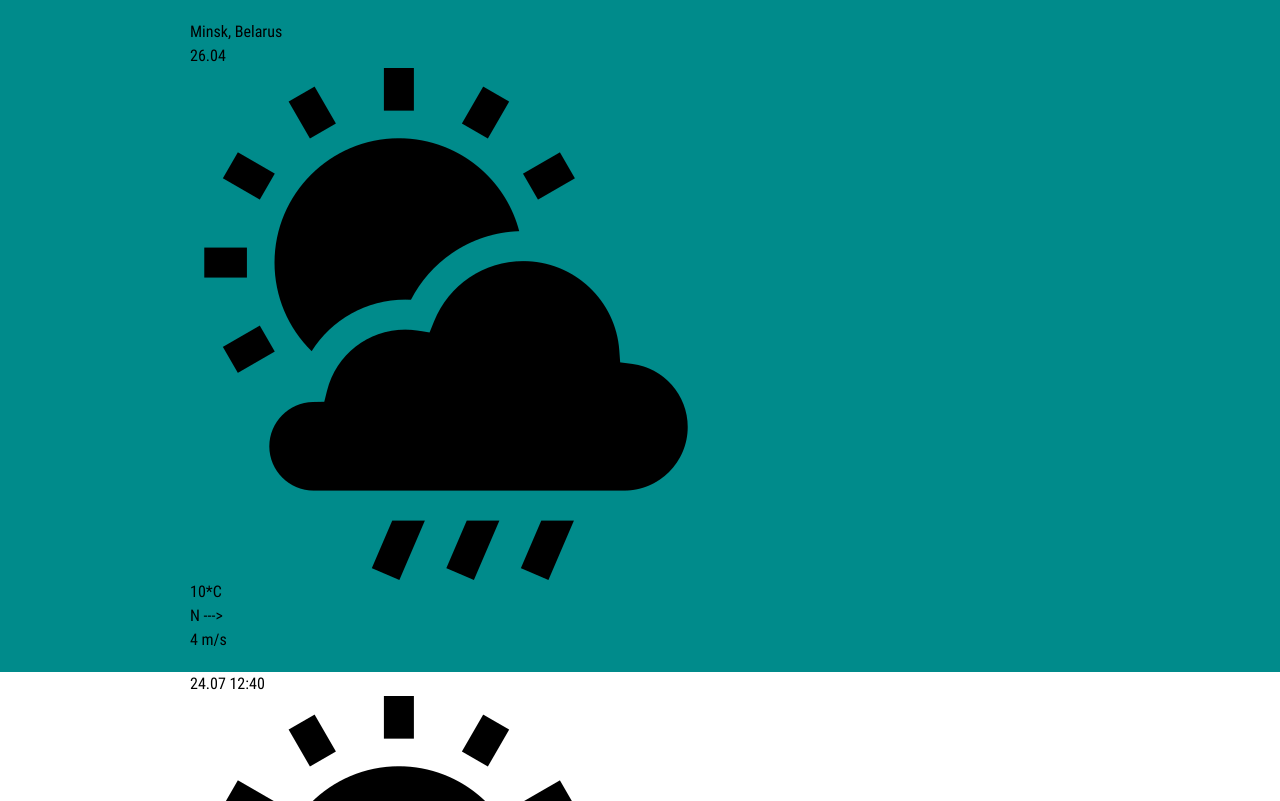
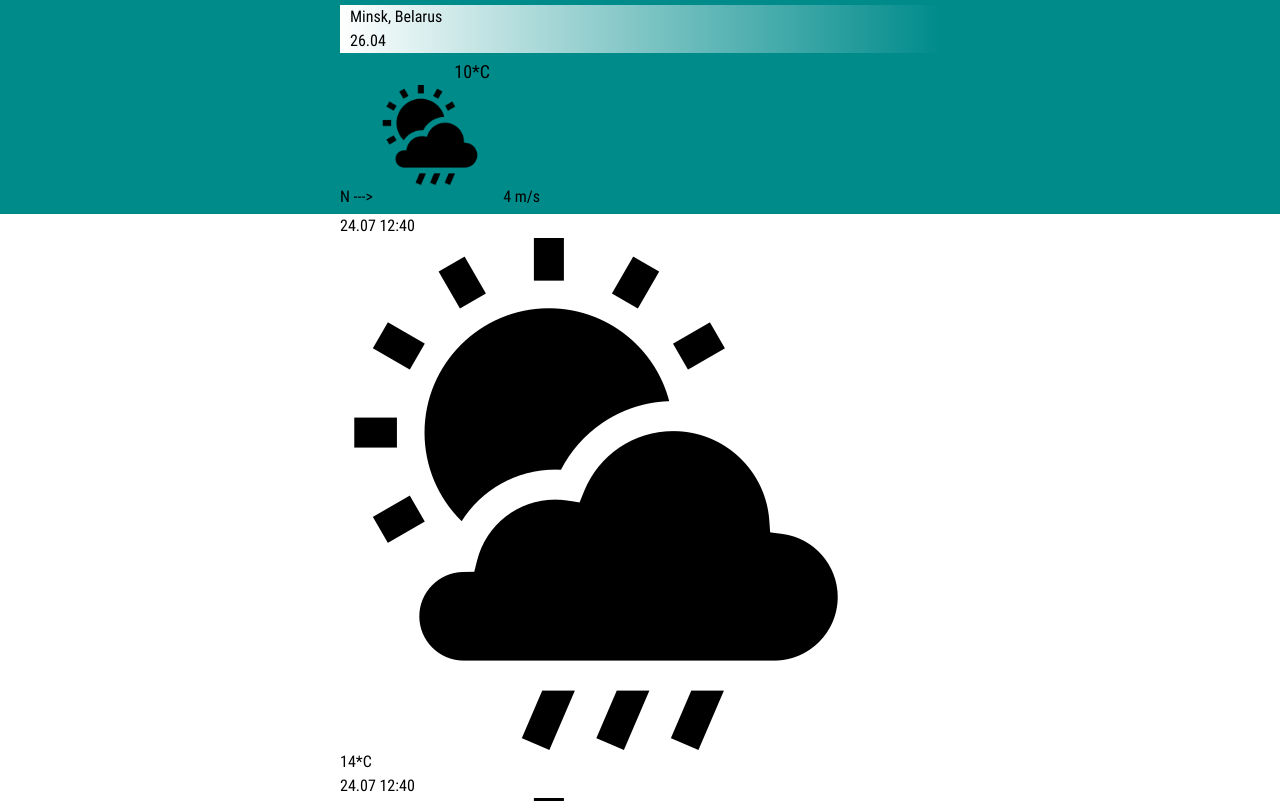
Before and after one commit to YauheniMel/weatherApp, a website built with webpack: page src/index.html in a window 1280 px wide. Shown: the top 801 px of the page. Built offline with nearby package versions, Linux system fonts and the light colour scheme.

Commit message:
Build header element

```diff
--- a/src/css/header-style.scss
+++ b/src/css/header-style.scss
@@ -1,11 +1,14 @@
 .header {
   background-color: DarkCyan;
-  padding: 20px 0;
+  padding: 5px 0;
 }
 
 .info {
+  background: linear-gradient(to right, white, DarkCyan);
+  padding-left: 10px;
 
   &__location {
+
   }
 
   &__date {
@@ -13,14 +16,28 @@
 }
 
 .temperature {
+
+  &__value {
+    margin-top: 5px;
+    width: 150px;
+    text-align: right;
+    font-size: 18px;
+  }
+
+  &__icon {
+    width: 100px;
+    margin-left: 40px;
+  }
 }
-.temperature__icon {
+
+.wind {
+  display: flex;
+  justify-content: space-between;
+  max-width: 200px;
+
+  &__direction {
+  }
+
+  &__value {
+  }
 }
-.temperature__value {
-}
-.wind {
-}
-.wind__direction {
-}
-.wind__value {
-}
--- a/src/css/style.scss
+++ b/src/css/style.scss
@@ -7,6 +7,6 @@ body {
 }
 
 .container {
-  max-width: 900px;
+  max-width: 600px;
   margin: 0 auto;
 }
--- a/src/index.html
+++ b/src/index.html
@@ -20,10 +20,10 @@
         </p>
       </div>
       <div class="temperature">
-        <img src="./css/icons/rainy-day.png" alt="" class="temperature__icon">
         <p class="temperature__value">
           10*C
         </p>
+        <img src="./css/icons/rainy-day.png" alt="" class="temperature__icon">
       </div>
       <div class="wind">
         <p class="wind__direction">
```
Also changed, not shown: src/css/style.css.
